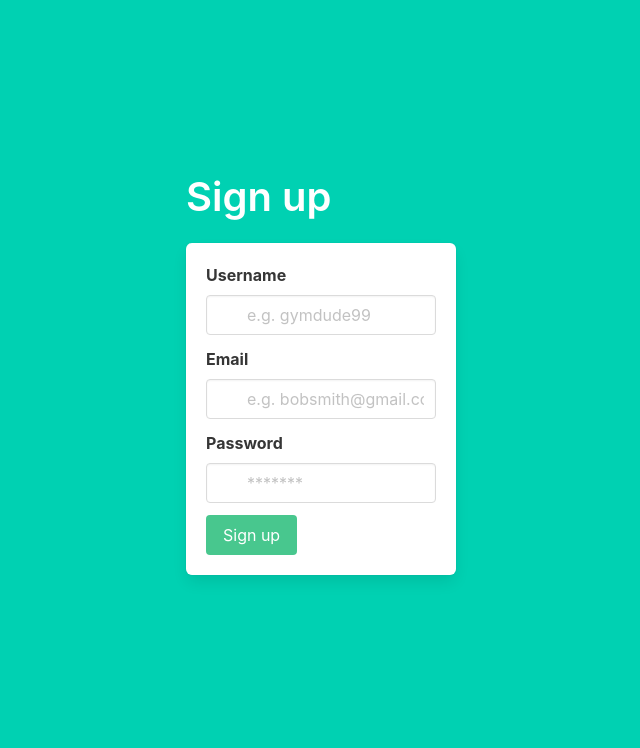
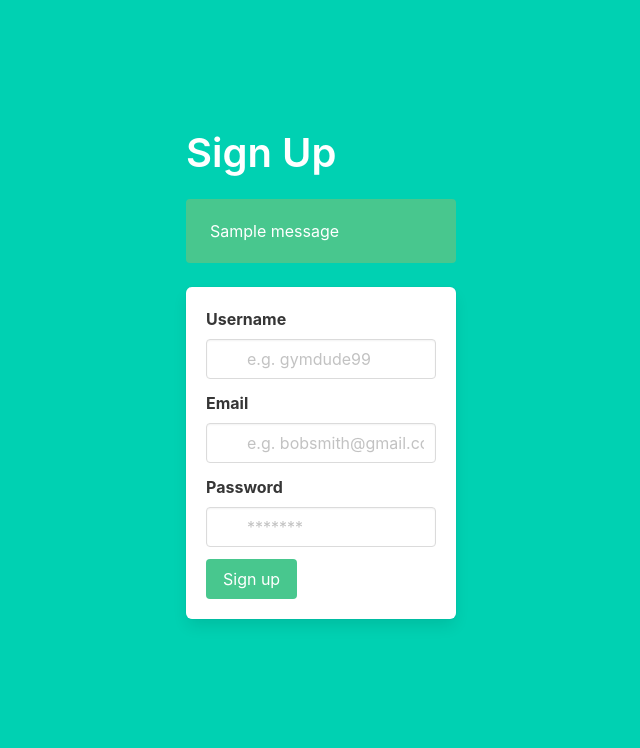
Before and after one commit to dbolger/Strengthy, a Flask app: page /register in a window 1280 px wide. Shown: the part 56-804 px from the top of the page, without its empty margins (319-959 px from the left). Run offline with Flask 2, Linux system fonts and the light colour scheme; tables that the repository leaves empty hold one stand-in row (values such as "Sample post"); one stand-in notice (Sample message) is shown.

Commit message:
Move some templates and update form logic

```diff
--- a/app/routes.py
+++ b/app/routes.py
@@ -28,8 +28,7 @@ def login():
             login_user(user)
             return redirect(url_for('home'))
         else:
-            flash("invalid login")
-            return redirect(url_for('register'))
+            flash("Invalid username or password", "danger")
 
     return render_template('user/login.html', form=form)
 
@@ -46,8 +45,6 @@ def register():
     password = form.password.data
     email = form.email.data
 
-    print("register")
-
     if form.validate_on_submit():
         # Valid submission
         user = User.query.filter_by(username=username).first()
@@ -56,7 +53,8 @@ def register():
             user = User(username, password, email)
             db.session.add(user)
             db.session.commit()
+            return redirect(url_for('login'))
+        else:
+            flash("User already exists", "danger")
 
-        return redirect(url_for('login'))
-    else:
-        return render_template('user/register.html', form=form)
+    return render_template('user/register.html', form=form)
--- /dev/null
+++ b/app/templates/base/form.html
@@ -0,0 +1,33 @@
+{% extends 'base/layout.html' %}
+
+{% block content %}
+	<div class="form">
+		<section class="hero is-primary is-fullheight-with-navbar">
+			<div class="hero-body">
+				<div class="container">
+					<div class="columns is-centered">
+						<div class="column is-5-tablet is-4-desktop is-3-widescreen">
+							<h1 class="title is-2">{% block title %}{% endblock %}</h1>
+
+							<!-- TODO: render errors -->
+							{% with messages = get_flashed_messages(with_categories=true) %}
+								{% if messages %}
+									{% for category, message in messages %}
+										<div class="notification is-{{ category }}">
+											{{ message }}
+										</div>
+									{% endfor %}
+								{% endif %}
+							{% endwith %}
+
+							<form method="POST" class="box">
+								{{ form.csrf_token }}
+								{% block form %}{% endblock %}
+							</form>
+						</div>
+					</div>
+				</div>
+			</div>
+		</section>
+	</div>
+{% endblock %}
--- a/app/templates/base/home.html
+++ b/app/templates/home.html
@@ -1,4 +1,4 @@
-{% extends 'base.html' %}
+{% extends 'base/layout.html' %}
 
 {% block content %}
 	User Homepage
--- a/app/templates/base/index.html
+++ b/app/templates/index.html
@@ -1,4 +1,4 @@
-{% extends 'base.html' %}
+{% extends 'base/layout.html' %}
 
 {% block content %}
 	Index Page
--- a/app/templates/user/register.html
+++ b/app/templates/user/register.html
@@ -1,19 +1,8 @@
-{% extends 'base.html' %}
+{% extends 'base/form.html' %}
 
-{% block content %}
-	<div class="register">
-		<div class="form">
-			<section class="hero is-primary is-fullheight-with-navbar">
-				<div class="hero-body">
-					<div class="container">
-						<div class="columns is-centered">
-							<div class="column is-5-tablet is-4-desktop is-3-widescreen">
-								<h1 class="title is-2">Sign up</h1>
+{% block title %}Sign Up{% endblock %}
 
-								<!-- TODO: render errors -->
-
-								<form method="POST" class="box">
-									{{ form.csrf_token }}
+{% block form %}
 	<div class="field">
 		<label for="" class="label">Username</label>
 		<div class="control has-icons-left">
@@ -46,12 +35,4 @@
 			Sign up
 		</button>
 	</div>
-								</form>
-							</div>
-						</div>
-					</div>
-				</div>
-			</section>
-		</div>
-	</div>
 {% endblock %}
```
Also changed, not shown: app/templates/user/login.html (+3 -22 lines), app/templates/base/layout.html (renamed from app/templates/base.html). Lines whose indentation alone changed are shown as unchanged.
